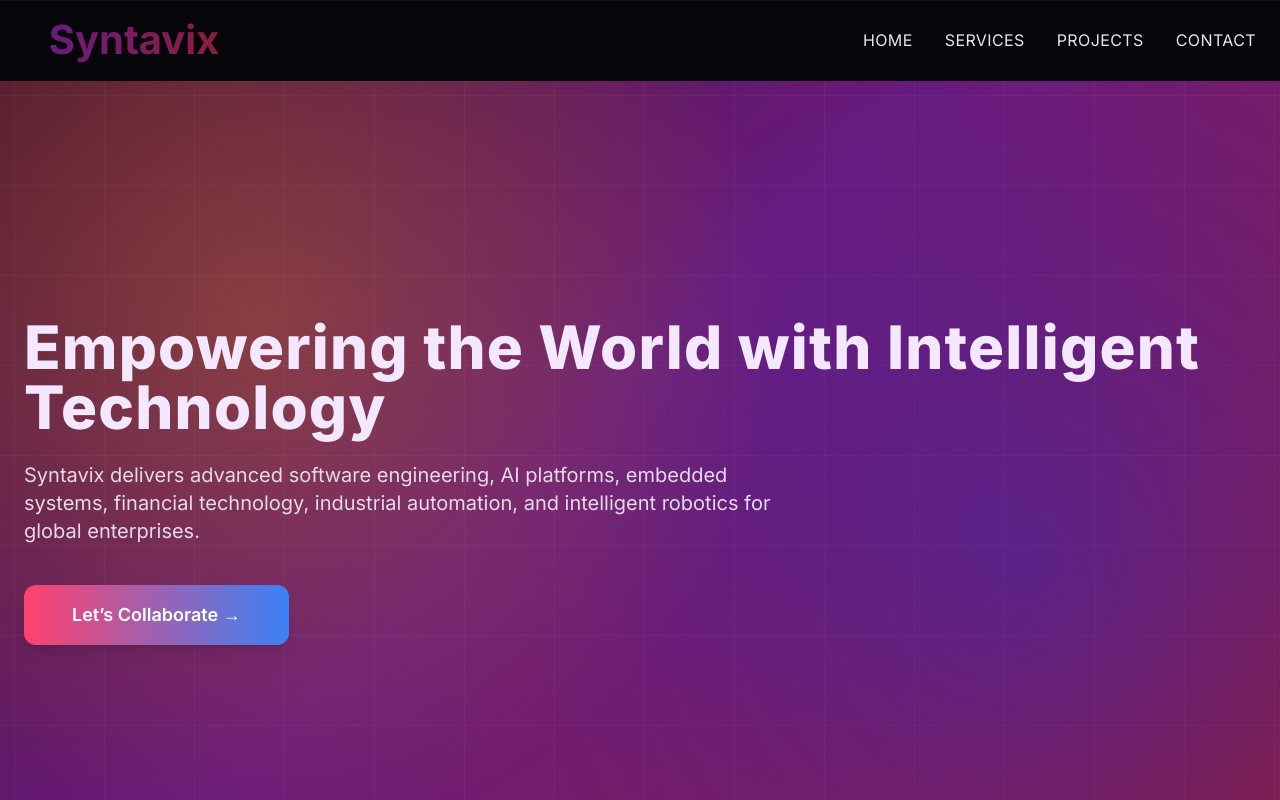
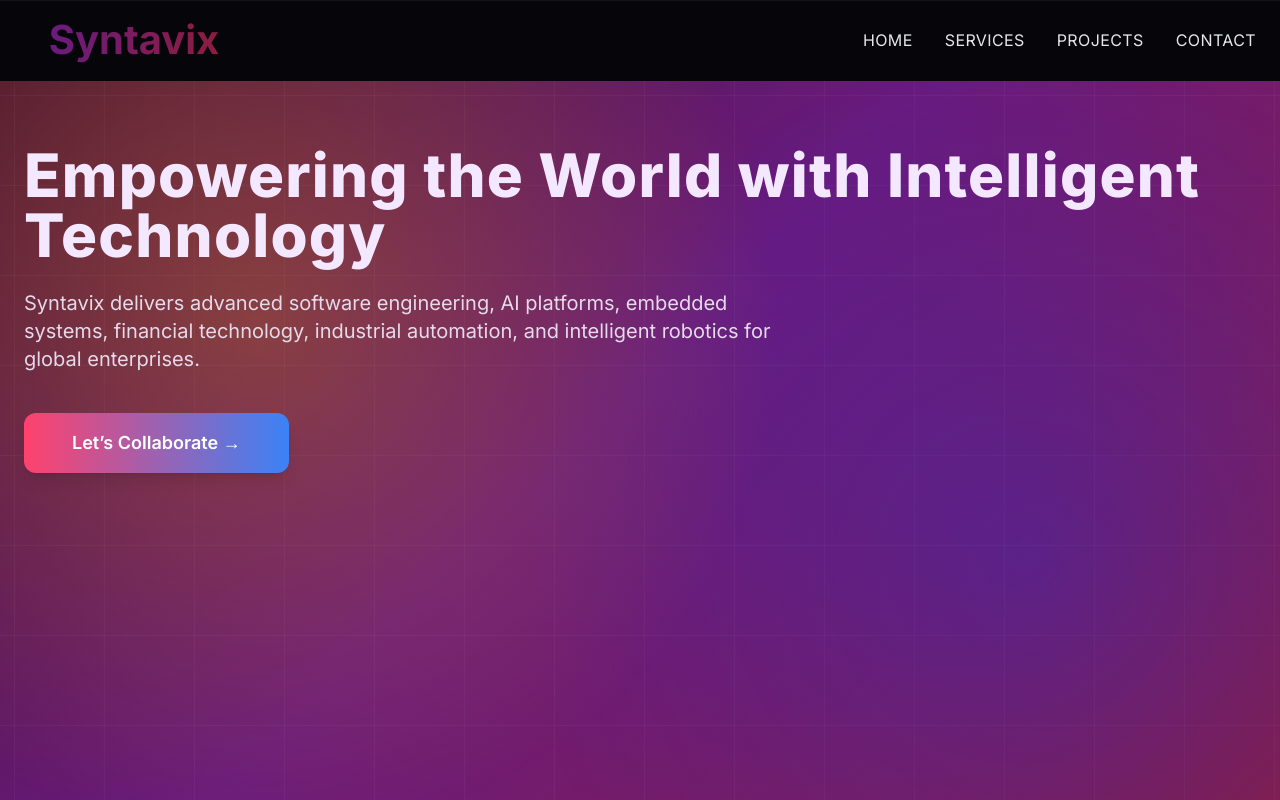
Before and after one commit to Arpithakorampalli/syntavix, a website: page index.html in a window 1280 px wide. Shown: the top 800 px of the page. Drawn offline with nearby package versions, Linux system fonts and the light colour scheme.

Commit message:
Hard visible test change

```diff
--- a/index.html
+++ b/index.html
@@ -180,7 +180,7 @@ html, body {
 <!-- ===================== -->
 <!-- HERO -->
 <!-- ===================== -->
-<section class="relative min-h-screen flex items-center overflow-hidden"
+<section class="relative min-h-screen flex items-start overflow-hidden"
   style="background: linear-gradient(
       135deg,
       #4a1236 0%,
@@ -211,7 +211,7 @@ html, body {
   </div>
 
   <!-- HERO CONTENT -->
-  <div class="relative z-10 max-w-7xl mx-auto px-6">
+  <div class="relative z-10 max-w-7xl mx-auto px-6 mt-16">
     <h1 class="text-5xl md:text-6xl font-extrabold leading-tight mb-6">
 
   <span
```
